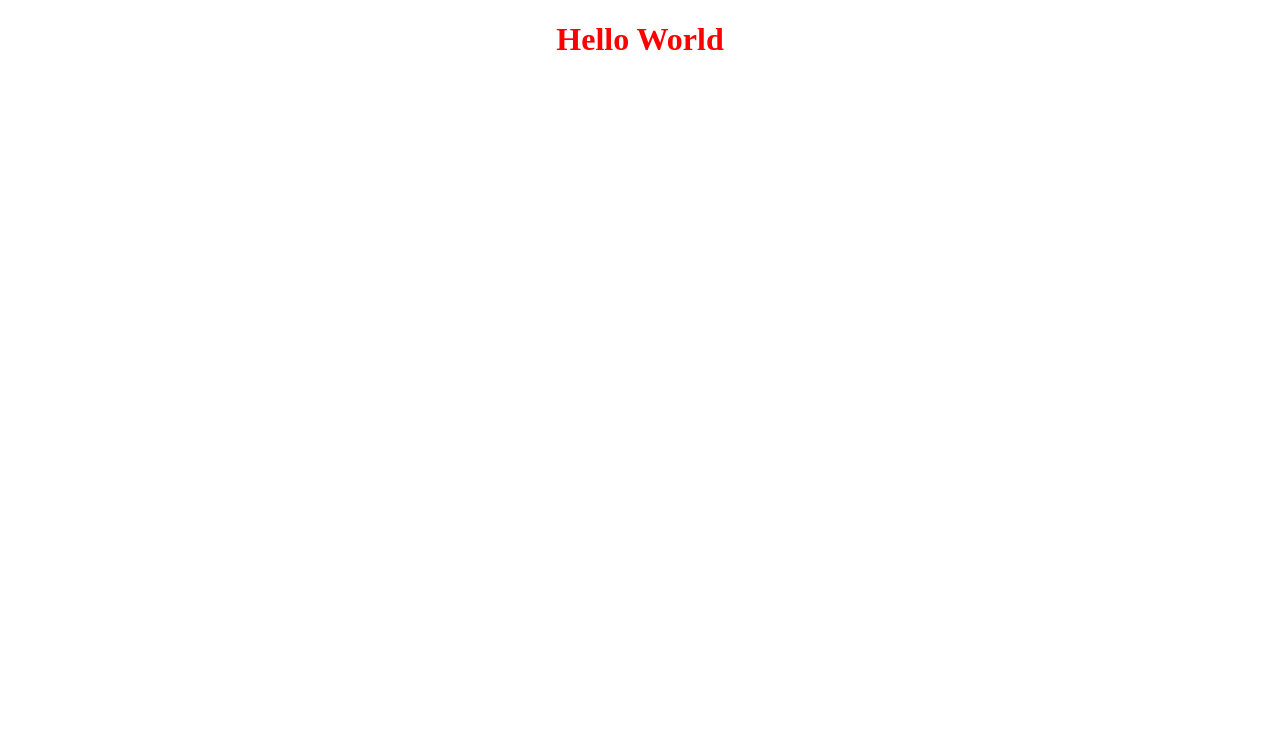
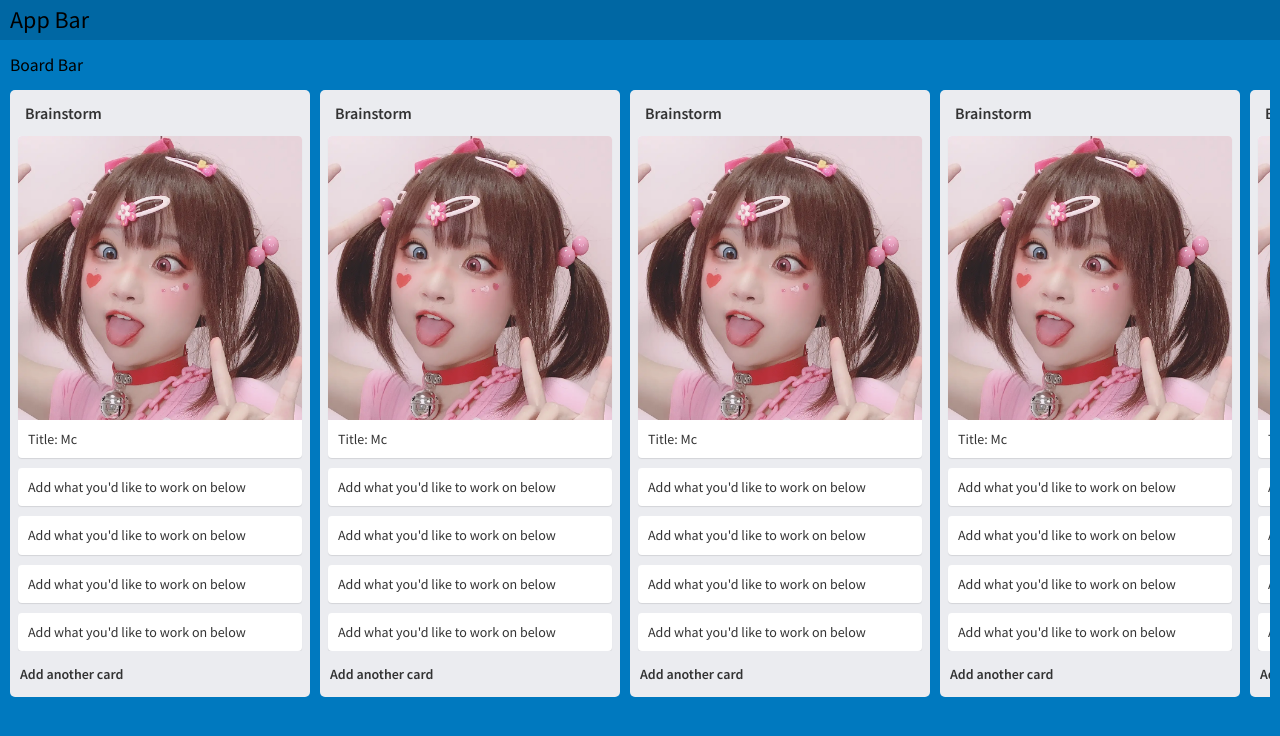
Before and after one commit to minhchinhctk41/Trello, a React (Create React App) app: page / in a window 1280 px wide. Shown: the top 736 px of the page. Built offline with nearby package versions, Linux system fonts and the light colour scheme.

Commit message:
design trello frontend

```diff
--- a/package.json
+++ b/package.json
@@ -6,6 +6,7 @@
     "@testing-library/jest-dom": "^5.14.1",
     "@testing-library/react": "^11.2.7",
     "@testing-library/user-event": "^12.8.3",
+    "node-sass": "^6.0.1",
     "react": "^17.0.2",
     "react-dom": "^17.0.2",
     "react-scripts": "4.0.3",
--- a/src/App.css
+++ /dev/null
@@ -1,6 +0,0 @@
-.App {
-  text-align: center;
-}
-.hello-world{
-  color: red;
-}
--- a/src/App.js
+++ b/src/App.js
@@ -1,9 +1,111 @@
-import './App.css';
+import './App.scss';
+import img_avatar from './Images/avatar.png';
 
 function App() {
   return (
     <div className="App">
-      <h1 className="hello-world">Hello World</h1>
+      <nav className="navbar app">App Bar</nav>
+      <nav className="navbar board">Board Bar</nav>
+      <div className="board-columns">
+        <div className="column">
+          <header>Brainstorm</header>
+          <ul>
+            <li>
+              <img src={img_avatar} alt="mc"></img>
+              Title: Mc
+            </li>
+            <li>Add what you'd like to work on below</li>
+            <li>Add what you'd like to work on below</li>
+            <li>Add what you'd like to work on below</li>
+            <li>Add what you'd like to work on below</li>
+          </ul>
+          <footer>Add another card</footer>
+        </div>
+        <div className="column">
+          <header>Brainstorm</header>
+          <ul>
+            <li>
+            <img src={img_avatar} alt="mc"></img>
+              Title: Mc
+            </li>
+            <li>Add what you'd like to work on below</li>
+            <li>Add what you'd like to work on below</li>
+            <li>Add what you'd like to work on below</li>
+            <li>Add what you'd like to work on below</li>
+          </ul>
+          <footer>Add another card</footer>
+        </div>
+        <div className="column">
+          <header>Brainstorm</header>
+          <ul>
+            <li>
+              <img src={img_avatar} alt="mc"></img>
+              Title: Mc
+            </li>
+            <li>Add what you'd like to work on below</li>
+            <li>Add what you'd like to work on below</li>
+            <li>Add what you'd like to work on below</li>
+            <li>Add what you'd like to work on below</li>
+          </ul>
+          <footer>Add another card</footer>
+        </div>
+        <div className="column">
+          <header>Brainstorm</header>
+          <ul>
+            <li>
+              <img src={img_avatar} alt="mc"></img>
+              Title: Mc
+            </li>
+            <li>Add what you'd like to work on below</li>
+            <li>Add what you'd like to work on below</li>
+            <li>Add what you'd like to work on below</li>
+            <li>Add what you'd like to work on below</li>
+          </ul>
+          <footer>Add another card</footer>
+        </div>
+        <div className="column">
+          <header>Brainstorm</header>
+          <ul>
+            <li>
+              <img src={img_avatar} alt="mc"></img>
+              Title: Mc
+            </li>
+            <li>Add what you'd like to work on below</li>
+            <li>Add what you'd like to work on below</li>
+            <li>Add what you'd like to work on below</li>
+            <li>Add what you'd like to work on below</li>
+          </ul>
+          <footer>Add another card</footer>
+        </div>
+        <div className="column">
+          <header>Brainstorm</header>
+          <ul>
+            <li>
+              <img src={img_avatar} alt="mc"></img>
+              Title: Mc
+            </li>
+            <li>Add what you'd like to work on below</li>
+            <li>Add what you'd like to work on below</li>
+            <li>Add what you'd like to work on below</li>
+            <li>Add what you'd like to work on below</li>
+          </ul>
+          <footer>Add another card</footer>
+        </div>
+        <div className="column">
+          <header>Brainstorm</header>
+          <ul>
+            <li>
+              <img src={img_avatar} alt="mc"></img>
+              Title: Mc
+            </li>
+            <li>Add what you'd like to work on below</li>
+            <li>Add what you'd like to work on below</li>
+            <li>Add what you'd like to work on below</li>
+            <li>Add what you'd like to work on below</li>
+          </ul>
+          <footer>Add another card</footer>
+        </div>
+      </div>
     </div>
   );
 }
--- /dev/null
+++ b/src/App.scss
@@ -0,0 +1,115 @@
+@import url('https://fonts.googleapis.com/css2?family=Source+Sans+Pro:wght@400;600');
+
+$board-bg-color: #0079bf;
+$appbar-bg-color: #0067a3;
+$list-bg-color:#ebecf0;
+
+$gap: 10px;
+$column-header-height: 46px;
+$column-footer-height: 46px;
+$column-border-radius: 5px;
+$card-border-radius: 4px;
+$common-element-bg: rgba(255, 255, 255, .24);
+
+body{
+  margin: 0;
+  font-family: 'Source Sans Pro', sans-serif;
+  font-size: 14px;
+  line-height: 1.3em;
+}
+.App{
+  height: 100vh;
+  display: grid;
+  grid-template-rows: 40px 50px 1fr;
+  background-color: $board-bg-color;
+  .navbar{
+    padding-left: $gap;
+    display: flex;
+    align-items: center;
+    &.app{
+      background-color: $appbar-bg-color;
+      font-size: 1.5rem;
+    }
+    &.board{
+      background-color: $board-bg-color;
+      font-size: 1.1rem;
+    }
+  }
+  .board-columns{
+    display: flex;
+    margin: 0 $gap $gap;
+    overflow-x: auto;
+    &::-webkit-scrollbar{
+      -webkit-appearance: none;
+    }
+    &::-webkit-scrollbar:horizontal {
+      height: 11px;
+    }
+    &::-webkit-scrollbar-thumb{
+      background-color: $common-element-bg;
+      border-radius: 8px;
+    }
+    .column{
+      flex: 0 0 auto;
+      width: 300px;
+      height: calc(100% - #{$gap});
+      &:not(:first-child) {
+        margin-left: $gap;
+      }
+      > * {
+        background-color: $list-bg-color;
+        color: #333;
+        padding: 0 8px;
+      }
+      header{
+        padding-left: 15px;
+        height: $column-header-height;
+        line-height: $column-header-height;
+        font-size: 16px;
+        font-weight: bold;
+        border-top-left-radius: $column-border-radius;
+        border-top-right-radius: $column-border-radius;
+      }
+      footer{
+        padding-left: 10px;
+        height: $column-footer-height;
+        line-height: $column-footer-height;
+        font-weight: bold;
+        border-bottom-left-radius: $column-border-radius;
+        border-bottom-right-radius: $column-border-radius;
+      }
+      ul{
+        list-style-type: none;
+        margin: 0;
+        max-height: calc(100% - #{$column-header-height} - #{$column-footer-height});
+        overflow-y: auto;
+        &::-webkit-scrollbar{
+          -webkit-appearance: none;
+        }
+        &::-webkit-scrollbar:vertical {
+          width: 11px;
+        }
+        &::-webkit-scrollbar-thumb{
+          background-color: darken($list-bg-color, 15);
+          border-right: 5px solid $list-bg-color;
+        }
+        li{
+          background-color: white;
+          padding: $gap;
+          border-radius: $card-border-radius;
+          box-shadow: 0 1px 1px rgba(0, 0, 0, 0.1);
+          &:not(:last-child) {
+            margin-bottom: $gap;
+          }
+          img{
+            display: block;
+            width: calc(100% + 10px + #{$gap});
+            margin: -$gap 0 $gap (-$gap);
+            border-top-left-radius: $card-border-radius;
+            border-top-right-radius: $card-border-radius;
+          }
+        }
+      }
+    }
+  }
+}
```
Also changed, not shown: src/Images/avatar.png (added), 1 other file (tests, documents, lock files or other folders).
